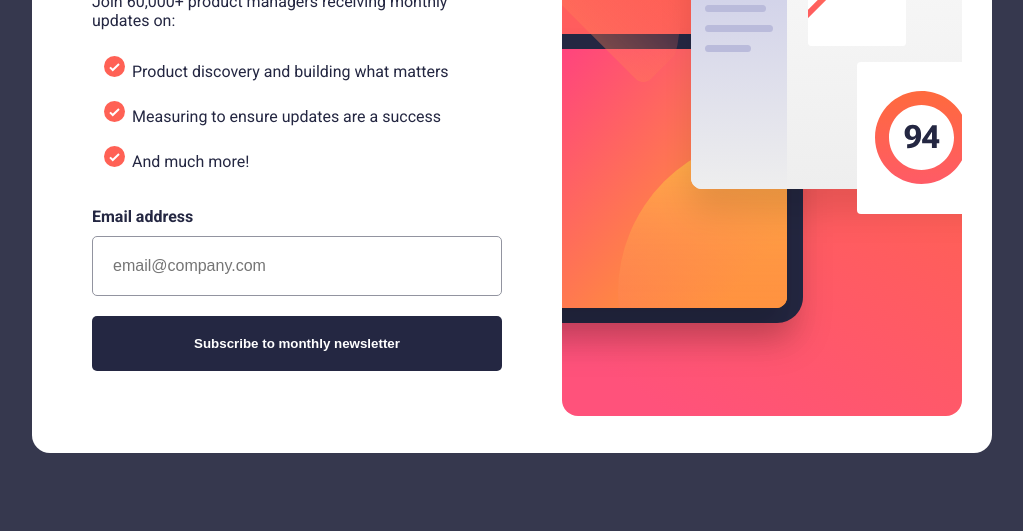
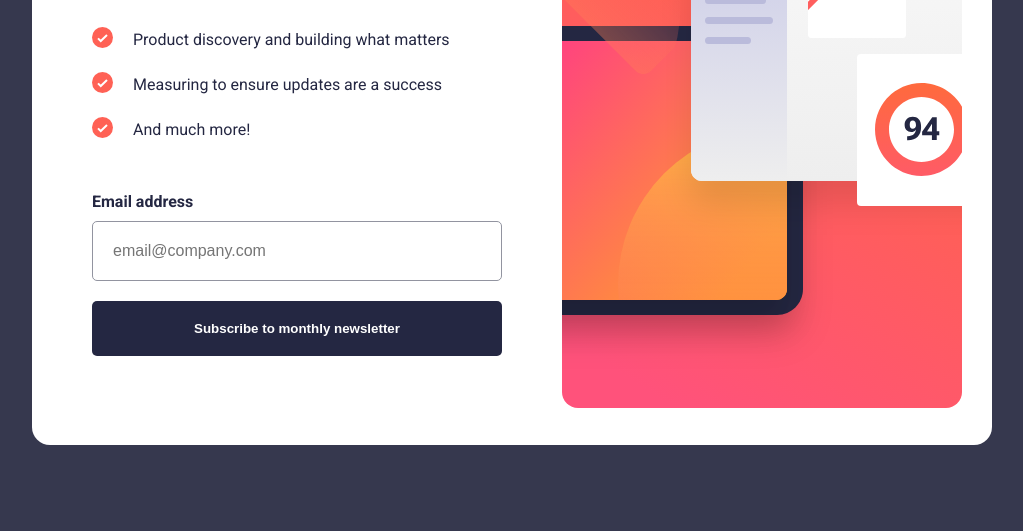
Before and after one commit to N3nT/newsletter-sign-up, a plain HTML site: page index.html in a window 1280 px wide. Shown: the part 285-816 px from the top of the page, without its empty margins (128-1151 px from the left). Drawn offline with Linux system fonts and the light colour scheme.

```diff
--- a/scss/style.scss
+++ b/scss/style.scss
@@ -1,76 +1,97 @@
-body{
-    background-color:  hsl(235, 18%, 26%);
+* {
+	padding: 0;
+	margin: 0;
+}
+body {
+	background-color: hsl(235, 18%, 26%);
 	display: flex;
 	flex-direction: column;
 	justify-content: center;
 	align-items: center;
 	height: 100vh;
-    font-family: "Roboto", sans-serif;
+	font-family: 'Roboto', sans-serif;
 	font-size: 16px;
-    color:  hsl(234, 29%, 20%);
+	color: hsl(234, 29%, 20%);
 }
-.wrap{
+.wrap {
 	width: 900px;
 	height: 600px;
 	display: flex;
 	background-color: white;
 	padding: 30px;
 	border-radius: 18px;
-    .left{
+	.left {
 		display: flex;
 		flex-direction: column;
 		justify-content: center;
 		margin-right: 60px;
 		margin-left: 30px;
-        h1{
+		h1 {
 			font-weight: 700;
 			font-size: 55px;
-            margin-bottom: 0ch;
+			margin-bottom: 20px;
 		}
-        p{
-            margin-bottom: 0;
+		p {
+			margin-bottom: 20px;
 		}
-        ul{
-            list-style-image: url(../assets/images/icon-list.svg);
-            li{
+		ul {
+			display: flex;
+			flex-direction: column;
+			justify-content: center;
+			padding-left: 0;
+			padding-bottom: 30px;
+			list-style: none;
+			//list-style-image: url(../assets/images/icon-list.svg);
+			li {
 				padding: 10px 0px;
+				display: flex;
+				align-items: center;
+				&::before {
+					content: url(../assets/images/icon-list.svg);
+					padding-right: 20px;
 				}
 			}
-        .info{
+		}
+		.info {
 			display: flex;
 			justify-content: space-between;
 			padding: 10px 0;
-            .label{
+			.label {
 				font-weight: 700;
 			}
-            .error{
+			.error {
 				display: none;
 				color: tomato;
 			}
 		}
-        input{
+		input {
 			padding: 20px;
 			border-radius: 5px;
 			border: 1px solid hsl(231, 7%, 60%);
 			outline: none;
 			font-size: 16px;
-            &:active, &:focus{
+			&:active,
+			&:focus {
 				border: 1px solid black;
 			}
 		}
-        button{
+		button {
 			margin-top: 20px;
 			padding: 20px;
-            background-color: hsl(234, 29%, 20%);
+			background: hsl(234, 29%, 20%);
 			color: white;
 			font-weight: 700;
 			border-radius: 5px;
 			border: none;
-            //&:hover{
-            //}
+            cursor: pointer;
+            transition: box-shadow 0.5s ease;
+			&:hover{
+                background: linear-gradient(90deg, rgba(255,89,104,1) 14%, rgba(255,106,58,1) 100%);
+                box-shadow: 0px 24px 29px -17px rgba(255, 106, 58, 1);
 			}
 		}
 	}
-.success_wrap{
+}
+.success_wrap {
 	display: none;
 }
```
Also changed, not shown: css/style.css, 1 other file. Lines whose indentation alone changed are shown as unchanged.
